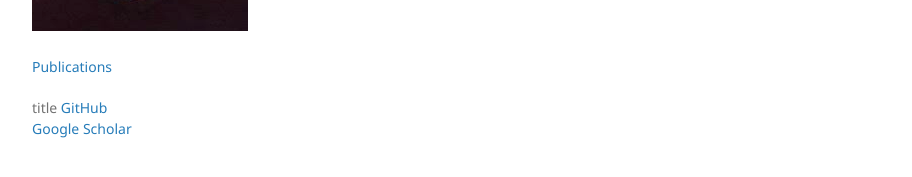
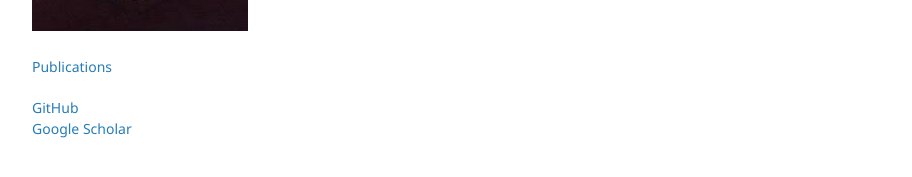
Before and after one commit to itspetar/itspetar.github.io, a Jekyll site: the page built from index.md, in a window 1280 px wide. Shown: the part 407-584 px from the top of the page, without its empty margins (178-1090 px from the left). Built offline with Jekyll 4.4.1, drawn with Linux system fonts in a browser that asks for light colours; the repository's description, which GitHub fills in, is left out; our own code applies the rules of GitHub Pages for plain Markdown files.

Commit message:
fixed another layout bug

```diff
--- a/_layouts/default.html
+++ b/_layouts/default.html
@@ -27,7 +27,7 @@
         <a href="{{'publications.html' | relative_url}}">Publications</a>
         </p>
 
-        <p class="view">title
+        <p class="view">
         <a href="{{ site.github.owner_url }}" target="_blank">GitHub</a>
         <br>
         <a href="https://scholar.google.com/citations?user=UK_wrK4AAAAJ&hl=en" target="_blank">Google Scholar</a>
```
